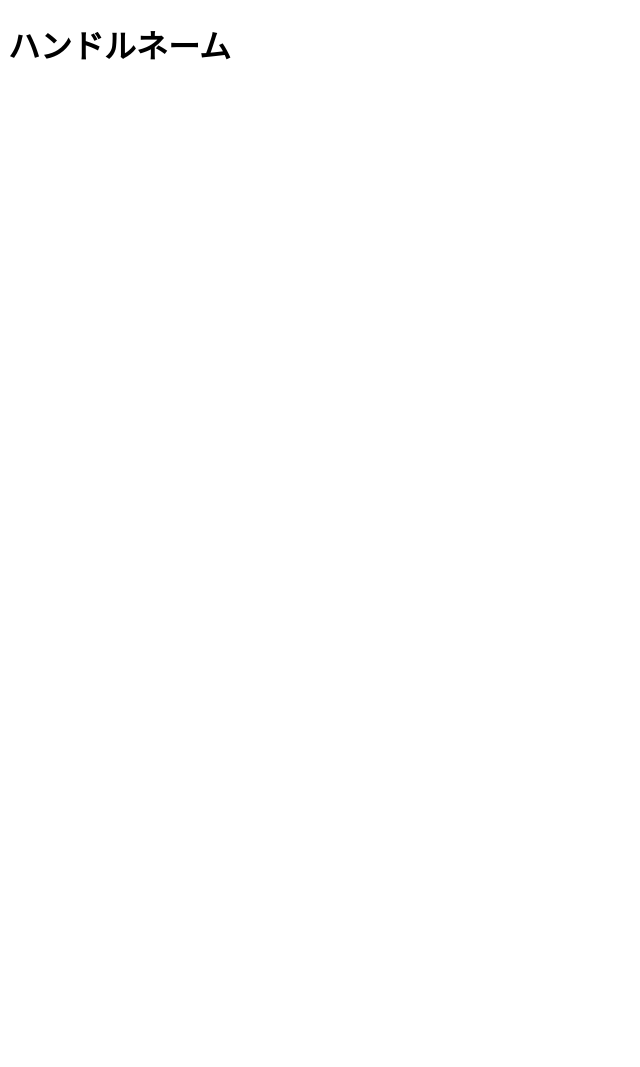
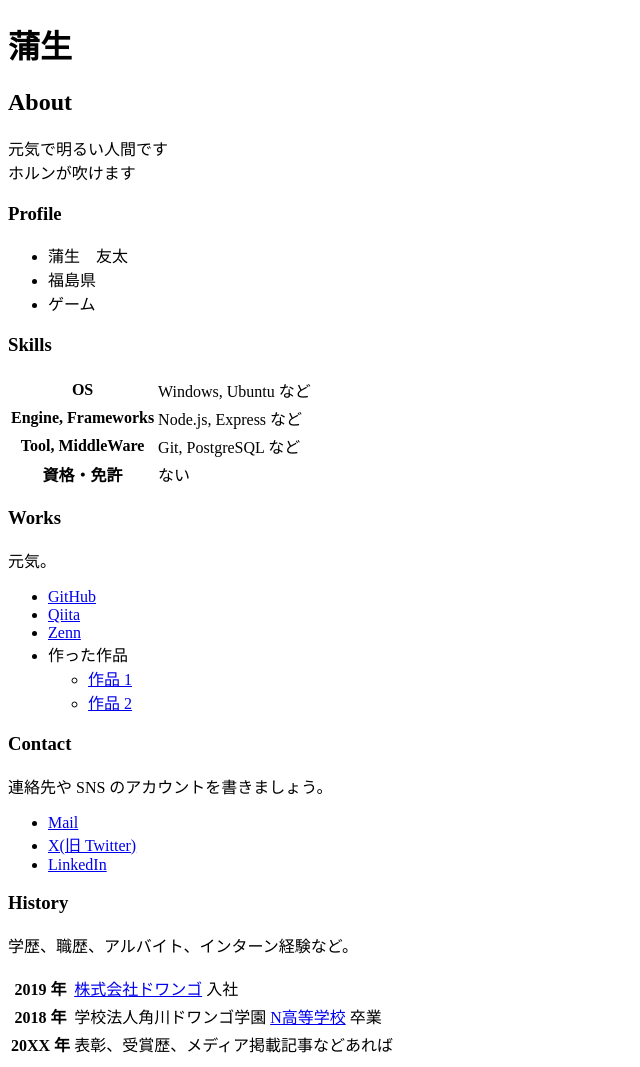
Before and after one commit to gamou0830/gamou0830.github.io, a plain HTML site: page index.html in a window 1280 px wide. Shown: the whole page, without its empty margins (0-640 px from the left). Before the commit the page ends 800 px from the top, so only its background shows below. Drawn offline with Linux system fonts and the light colour scheme.

Commit message:
ポートフォリオに必要な情報を追加

```diff
--- a/index.html
+++ b/index.html
@@ -6,6 +6,78 @@
     <title>ハンドルネームのポートフォリオ</title>
   </head>
   <body>
-    <h1>ハンドルネーム</h1>
-  </body>
+    <h1>蒲生</h1>
+
+    <h2>About</h2>
+    <p>
+      元気で明るい人間です<br>
+      ホルンが吹けます
+    </p>
+
+    <h3>Profile</h3>
+    <ul>
+      <li>蒲生　友太</li>
+      <li>福島県</li>
+      <li>ゲーム</li>
+    </ul>
+
+    <h3>Skills</h3>
+    <table>
+      <tr>
+        <th>OS</th>
+        <td>Windows, Ubuntu など</td>
+      </tr>
+      <tr>
+        <th>Engine, Frameworks</th>
+        <td>Node.js, Express など</td>
+      </tr>
+      <tr>
+        <th>Tool, MiddleWare</th>
+        <td>Git, PostgreSQL など</td>
+      </tr>
+      <tr>
+        <th>資格・免許</th>
+        <td>ない
+      </tr>
+    </table>
+
+    <h3>Works</h3>
+    <p>元気。</p>
+    <ul>
+      <li><a href="https://github.com/">GitHub</a></li>
+      <li><a href="https://qiita.com/">Qiita</a></li>
+      <li><a href="https://zenn.dev/">Zenn</a></li>
+      <li>
+        作った作品
+        <ul>
+          <li><a href="https://example.com/">作品 1</a></li>
+          <li><a href="https://example.com/">作品 2</a></li>
+        </ul>
+      </li>
+    </ul>
+
+    <h3>Contact</h3>
+    <p>連絡先や SNS のアカウントを書きましょう。</p>
+    <ul>
+      <li><a href="mailto:name@example.com">Mail</a></li>
+      <li><a href="https://twitter.com/n_yobikou">X(旧 Twitter)</a></li>
+      <li><a href="https://www.linkedin.com/">LinkedIn</a></li>
+    </ul>
+
+    <h3>History</h3>
+    <p>学歴、職歴、アルバイト、インターン経験など。</p>
+    <table>
+      <tr>
+        <th>2019 年</th>
+        <td><a href="https://dwango.co.jp/">株式会社ドワンゴ</a> 入社</td>
+      </tr>
+      <tr>
+        <th>2018 年</th>
+        <td>学校法人角川ドワンゴ学園 <a href="https://nnn.ed.jp/">N高等学校</a> 卒業</td>
+      </tr>
+      <tr>
+        <th>20XX 年</th>
+        <td>表彰、受賞歴、メディア掲載記事などあれば</td>
+      </tr>
+    </table>  </body>
 </html>
```
